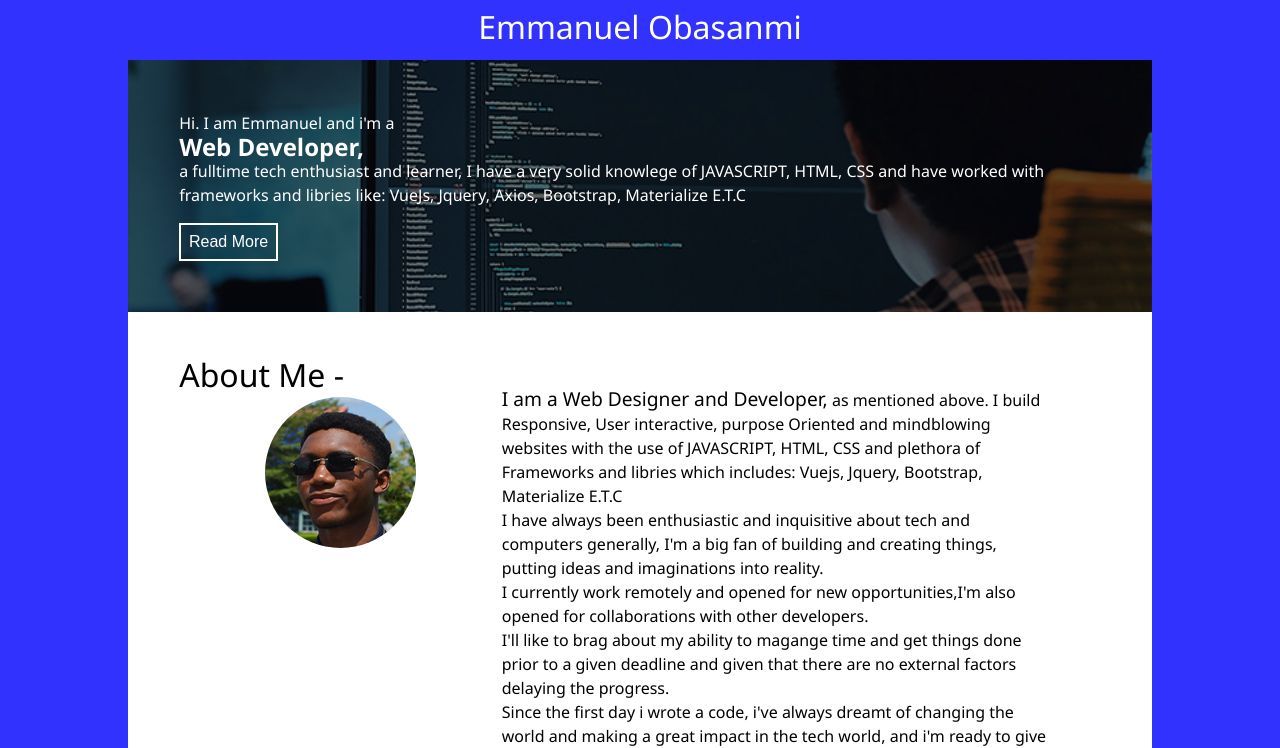
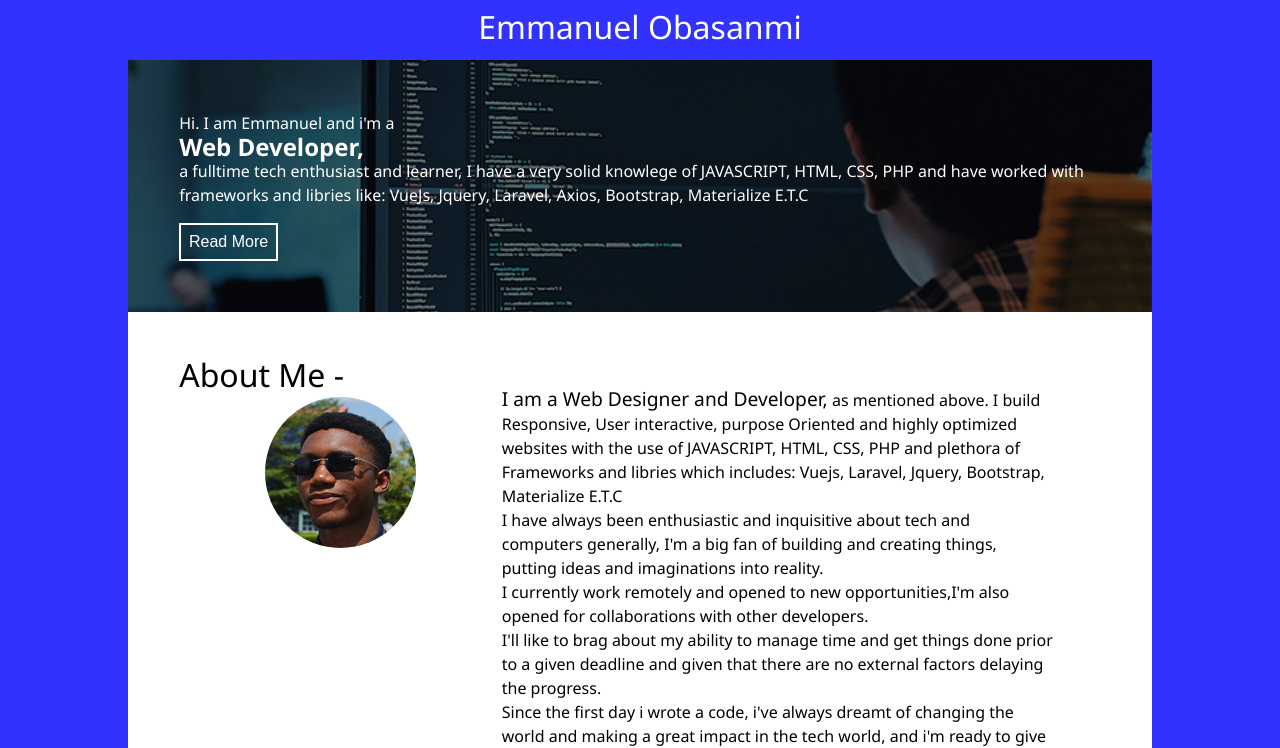
Before and after one commit to emmyoks/portfolio, a plain HTML site: page index.html in a window 1280 px wide. Shown: the part 55-803 px from the top of the page. Drawn offline with nearby package versions, Linux system fonts and the light colour scheme.

Commit message:
A little adjustment

```diff
--- a/app.js
+++ b/app.js
@@ -24,7 +24,7 @@ const projectVm = new Vue({
     data:{
 
         projects: {
-            "budget app":"https://mebudget.netlify.app/",
+            "budget app":"http://mebudget.herokuapp.com/",
             "todo app":"https://todoapp-withvuejs.netlify.app/",
             "randomising app":"https://randup.netlify.app/",
             "weather app":"https://weatherw.netlify.app/"
@@ -64,7 +64,6 @@ const contactvm = new Vue({
     },
     methods:{
         sendForm:function(){
-            console.log(this.submit)
             if(this.submit){
                 this.visName = this.form.name;
                 this.flyPlane='fly';
--- a/index.html
+++ b/index.html
@@ -57,8 +57,8 @@
                     <h2 data-aos="fade-up">Web Developer,</h2>
                     <p data-aos="fade-up" class="mini-about">
                         a fulltime tech enthusiast and learner,
-                    I have a very solid knowlege of JAVASCRIPT, HTML, CSS and have worked
-                    with frameworks and libries like: VueJs, Jquery, Axios, Bootstrap, Materialize E.T.C
+                    I have a very solid knowlege of JAVASCRIPT, HTML, CSS, PHP and have worked
+                    with frameworks and libries like: VueJs, Jquery, Laravel, Axios, Bootstrap, Materialize E.T.C
                     </p>
 
                     <a href="#about-me"> <button  data-aos="flip-up" data-aos-delay="800" class="read-more">Read More</button></a>
@@ -74,16 +74,16 @@
                 <p>
                     <b data-aos="fade-up" data-aos-delay="1000">I am a Web Designer and Developer,</b>
                    <span data-aos="fade-up" data-aos-duration="1000">
-                    as mentioned above. I build Responsive, User interactive, purpose Oriented and mindblowing websites with the use of
-                    JAVASCRIPT, HTML, CSS and plethora of Frameworks and libries which includes:</span>
-                    <span data-aos="fade-up" data-aos-duration="1000">Vuejs, Jquery, Bootstrap, Materialize E.T.C <br>
+                    as mentioned above. I build Responsive, User interactive, purpose Oriented and highly optimized websites with the use of
+                    JAVASCRIPT, HTML, CSS, PHP and plethora of Frameworks and libries which includes:</span>
+                    <span data-aos="fade-up" data-aos-duration="1000">Vuejs, Laravel, Jquery, Bootstrap, Materialize E.T.C <br>
                     I have always been enthusiastic and inquisitive about tech and computers generally, I'm a big fan of
                     building and creating things, putting ideas and imaginations into reality.</span>
                     <br><span data-aos="fade-up" data-aos-duration="1000">
-                        I currently work remotely and opened for new opportunities,I'm also opened for collaborations with other developers.
+                        I currently work remotely and opened to new opportunities,I'm also opened for collaborations with other developers.
                         </span>
                     <br><span data-aos="fade-up" data-aos-duration="1000">
-                    I'll like to brag about my ability to magange time and get things done prior to a given deadline and given that there are no
+                    I'll like to brag about my ability to manage time and get things done prior to a given deadline and given that there are no
                     external factors delaying the progress.<br></span>
                     <span data-aos="fade-up" data-aos-duration="1000"> Since the first day i wrote a code, i've always dreamt
                     of changing the world and making a great impact in the tech world,
@@ -182,7 +182,7 @@
                 <p data-aos="fade-up" data-aos-delay="300" data-aos-duration="1000" >
                     I am currently at 'ODUDUWA UNIVERSITY NIGERIA' studing Computer Science for
                     my Bachelor's degree (2018-2022).
-                    I'm a self taught developer, who learns and grasps new things quite fast.
+                    I am a self taught developer, who learns and grasps new things quite fast.
                     The following resorces helped me alot on my Web Development journey:
                     <a href="w3schools.com">w3Schools</a>, <a href="sololearn.com">SoloLearn</a>, <a href="google.com">Google</a>,
                     <a href="stackoverflow.com">Stack Overflow</a>, <a href="freecodecamp.org">freeCodeCamp</a>
```
